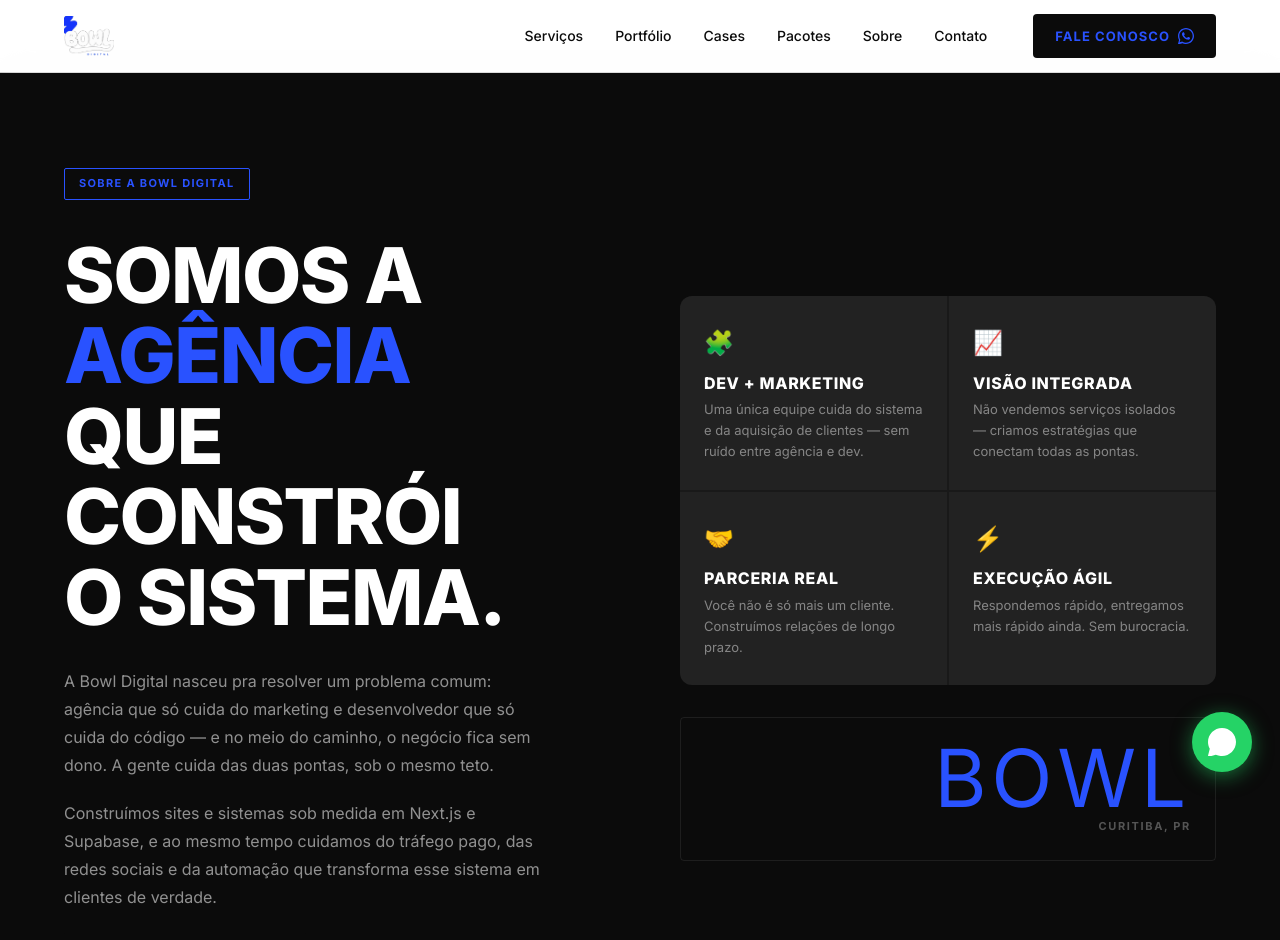
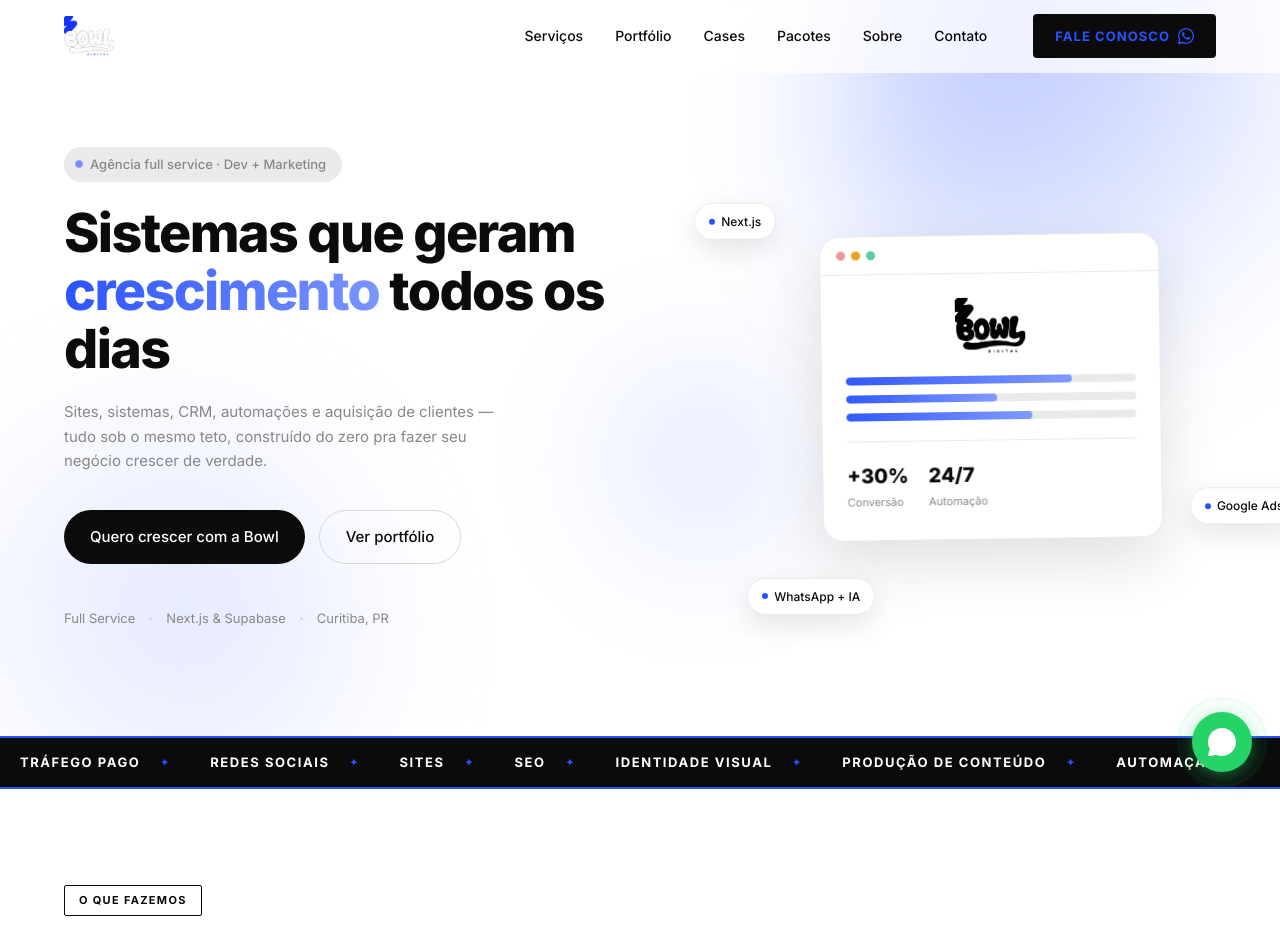
Before and after one commit to comunidadevencedores-lgtm/flip-agency, a Next.js app: page / in a window 1280 px wide. Shown: the top 940 px of the page. Built offline with nearby package versions, Linux system fonts and the light colour scheme.

Commit message:
Fix home page: restore correct Home component with Hero, Services, etc.

```diff
--- a/src/app/page.tsx
+++ b/src/app/page.tsx
@@ -1,23 +1,30 @@
 import type { Metadata } from 'next';
 import Navbar from '@/components/layout/Navbar';
 import Footer from '@/components/layout/Footer';
+import Hero from '@/components/sections/Hero';
+import Ticker from '@/components/ui/Ticker';
+import Services from '@/components/sections/Services';
 import About from '@/components/sections/About';
+import Packages from '@/components/sections/Packages';
 import CtaBanner from '@/components/sections/CtaBanner';
 import WhatsAppFloat from '@/components/ui/WhatsAppFloat';
 import { SITE } from '@/lib/data';
 
 export const metadata: Metadata = {
-  title: `Sobre | ${SITE.name}`,
-  description: 'Conheça a Bowl Digital — agência full service em Curitiba, PR. Nossa história, equipe e valores.',
-  alternates: { canonical: `${SITE.url}/sobre` },
+  title: `${SITE.fullName} — ${SITE.tagline}`,
+  description: SITE.description,
 };
 
-export default function SobrePage() {
+export default function Home() {
   return (
     <>
       <Navbar />
-      <main style={{ paddingTop: '72px' }}>
+      <main>
+        <Hero />
+        <Ticker />
+        <Services />
         <About />
+        <Packages />
         <CtaBanner />
       </main>
       <Footer />
```
